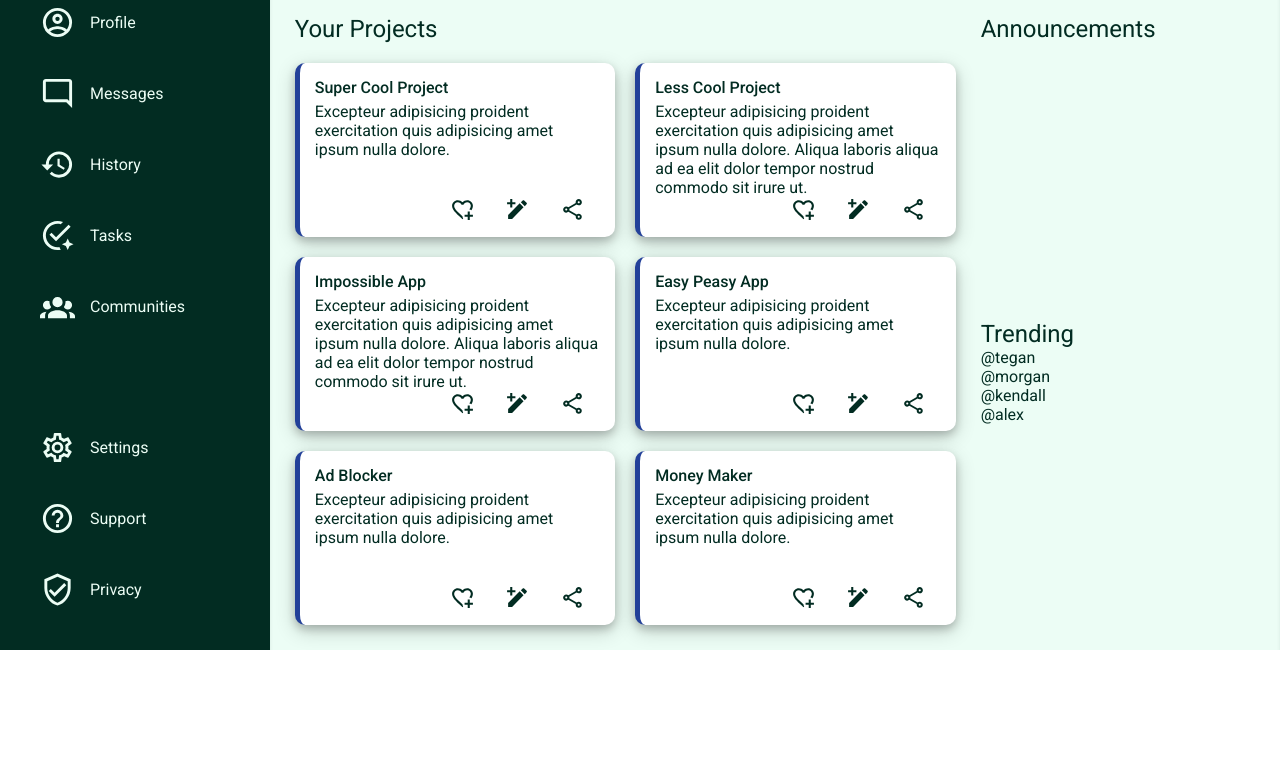
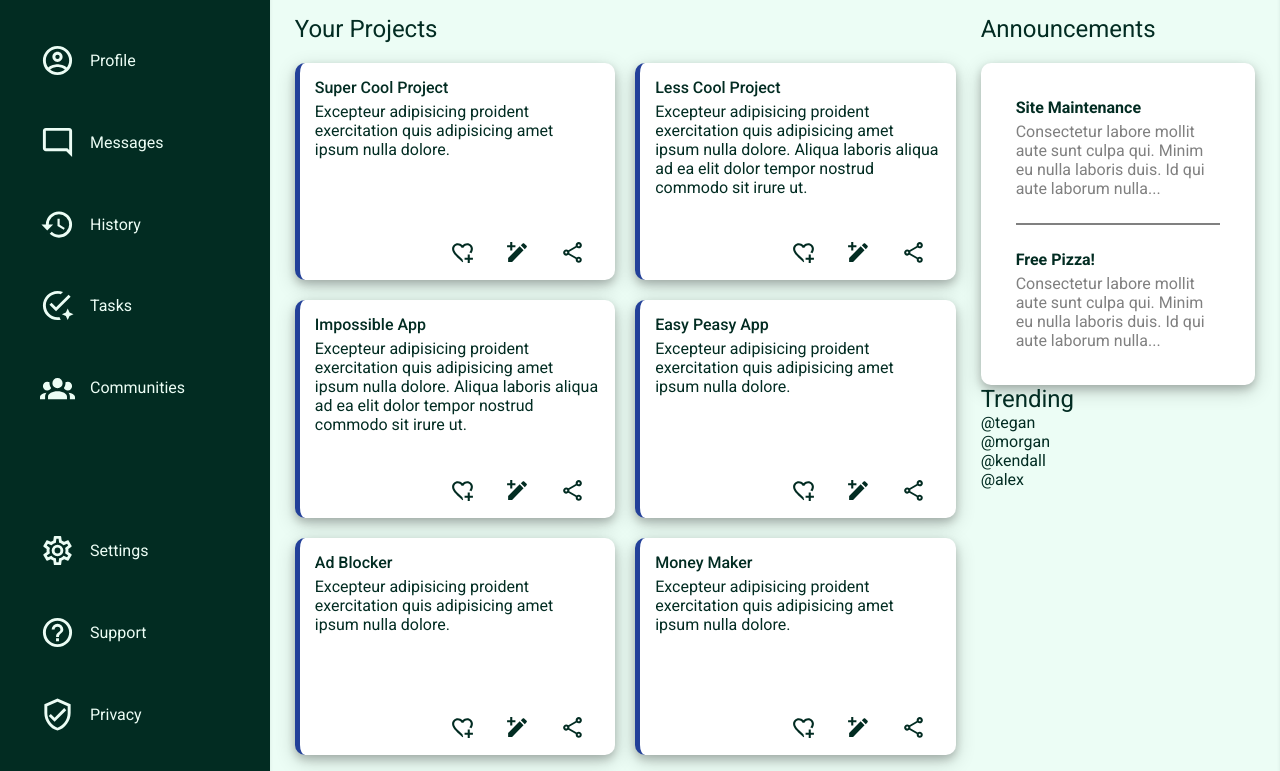
Before and after one commit to pandalexander/odin-admin-dashboard, a plain HTML site: page index.html in a window 1280 px wide. Shown: the part 225-996 px from the top of the page. Before the commit the page ends 875 px from the top, so only its background shows below. Drawn offline with Linux system fonts and the light colour scheme.

Commit message:
Create style and space announcement section

```diff
--- a/index.html
+++ b/index.html
@@ -199,9 +199,23 @@
         </div>
         <div class="main-content__announcements-container">
           <h1>Announcements</h1>
-          <div class="announcement"></div>
-          <div class="announcement"></div>
-          <div class="announcement"></div>
+          <div class="announcement-card">
+            <div class="announcement">
+              <h3>Site Maintenance</h3>
+              <p>
+                Consectetur labore mollit aute sunt culpa qui. Minim eu nulla
+                laboris duis. Id qui aute laborum nulla...
+              </p>
+            </div>
+            <div class="line"></div>
+            <div class="announcement">
+              <h3>Free Pizza!</h3>
+              <p>
+                Consectetur labore mollit aute sunt culpa qui. Minim eu nulla
+                laboris duis. Id qui aute laborum nulla...
+              </p>
+            </div>
+          </div>
         </div>
         <div class="main-content__trending-container">
           <h1>Trending</h1>
--- a/styles.css
+++ b/styles.css
@@ -114,6 +114,7 @@ h2 {
 .header__bottom-container__welcome-container > h2 {
   grid-row: 2 / -1;
   color: #022c22;
+  font-size: 2em;
 }
 
 button {
@@ -169,6 +170,10 @@ button {
   grid-template-rows: 1fr 1fr;
 }
 
+.main-content > * {
+  color: #022c22;
+}
+
 .main-content__projects-container {
   grid-column: 1 / 2;
   grid-row: 1 / -1;
@@ -200,6 +205,7 @@ button {
 
 .card > p {
   padding-top: 5px;
+  font-size: 1em;
 }
 
 .card-icon-container {
@@ -214,6 +220,28 @@ button {
   margin: 0px 15px 0px 15px;
 }
 
-div {
-  color: #022c22;
+.announcement-card {
+  margin-top: 20px;
+  background-color: #ffffff;
+  border-radius: 10px;
+  box-shadow: 0 4px 8px 0 rgba(0, 0, 0, 0.2), 0 6px 20px 0 rgba(0, 0, 0, 0.19);
+  display: grid;
+  grid-template-columns: 1fr;
+  grid-template-rows: 1fr auto 1fr;
+  padding: 35px;
 }
+
+.announcement > h3,
+p {
+  font-size: 1em;
+}
+
+.announcement > p {
+  margin-top: 5px;
+  color: gray;
+}
+
+.line {
+  border: solid 0.5px gray;
+  margin: 25px 0 25px 0;
+}
```
